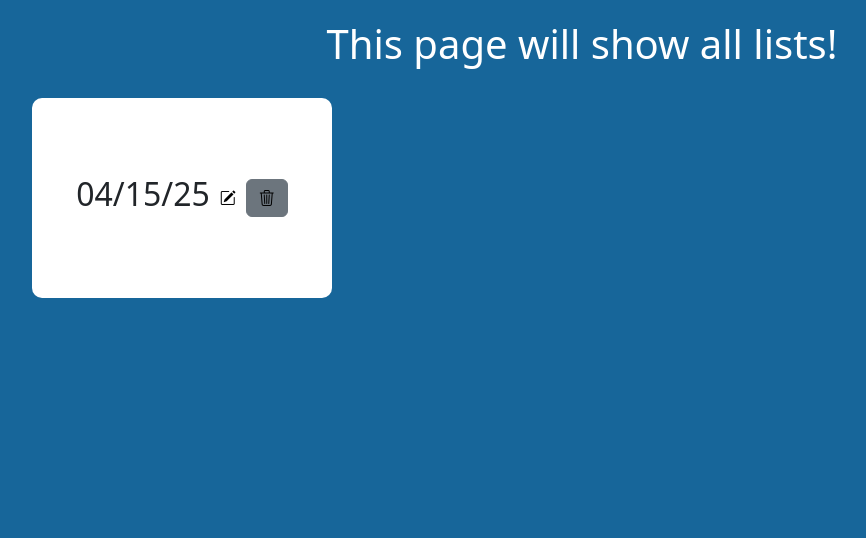
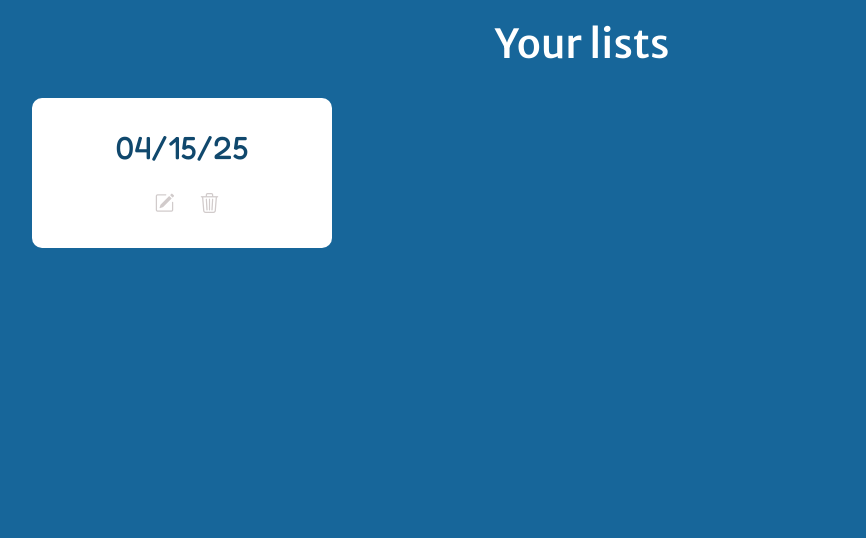
Before and after one commit to BolognaKenshin/to-do-list, a Flask app: page /all in a window 1280 px wide. Shown: the part 50-588 px from the top of the page, without its empty margins (58-924 px from the left). Run offline with Flask 3, Linux system fonts and the light colour scheme; a user stored in the database is signed in; some libraries are stand-ins or nearby versions.

```diff
--- a/static/css/styles.css
+++ b/static/css/styles.css
@@ -4,6 +4,8 @@ a {
 
 #all-lists-headline {
     color: white;
+    font-family: "Merriweather Sans", sans-serif;
+    font-size: 40px;
     text-align: center;
     margin: 20px 0;
 }
@@ -86,8 +88,6 @@ a {
 
     }
 }
-
-
 
 #footer-bar {
     align-items: center;
@@ -243,15 +243,12 @@ label {
     background-color: white;
     border-radius: 10px;
     display: flex;
-    height: 200px;
+    flex-direction: column;
+    height: 150px;
     width: 300px;
     justify-content: center;
     margin: 10px;
     text-align: center;
-}
-
-.list-card.done {
-    color: rgb(209, 203, 203);
 }
 
 #list-card-holder {
@@ -446,15 +443,19 @@ i.important-done {
     color: #10486d;
 }
 
-i.bi-trash3 {
-    color: black;
+i.bi-trash3, i.bi-pencil-square {
+    color: rgb(209, 203, 203);
+    font-size: 20px;
     line-height: 1;
+}
+
+i.bi-trash3:hover, i.bi-pencil-square:hover {
+    color: #10486d;
+    transition: color 0.2s ease;
 }
 
 
 i.bi-pencil-square {
-    color: black;
-    line-height: 1;
     margin: 10px;
 }
 
@@ -505,3 +506,36 @@ span {
     height: 50px; /* Match .task-div height */
     margin: 5px 0; /* Match .task-div margins */
     opacity: 0.5; /* Slight transparency */
+}
+
+.card-button-div {
+    display: flex;
+
+    justify-content: space-evenly;
+    width: 35%;
+}
+
+.list-card-name, .list-done-name {
+    color: #10486d;
+    font-family: "Fredoka", sans-serif;
+    font-weight: 450;
+    margin-bottom: 25px;
+
+}
+
+.list-done-name {
+    color: rgb(209, 203, 203);
+    margin-bottom: 25px;
+}
+
+.delete-list-btn {
+    color: rgb(209, 203, 203);
+    background-color: white;
+    border-width: 0;
+    padding: 0;
+}
+
+.delete-list-btn:hover {
+    background-color: white;
+
+}
--- a/templates/lists.html
+++ b/templates/lists.html
@@ -1,7 +1,7 @@
 {% include 'header.html' %}
 
 <main id="all-lists-main">
-        <h1 id="all-lists-headline">This page will show all lists!</h1>
+        <h1 id="all-lists-headline">Your lists</h1>
         {% if error_message %}
             <p class="error_message">{{ error_message }}</p>
         {% endif %}
@@ -9,7 +9,8 @@
                 {% set delete_list_url = url_for('delete_list') %}
                 {% for list in ongoing_lists %}
                 <div class="list-card">
-                        <h2>{{ list.list_name }}</h2>
+                        <h2 class="list-card-name">{{ list.list_name }}</h2>
+                        <div class="card-button-div">
                             <a href="{{ url_for('edit_list', list_url_id=list.list_url_id) }}"><i class="bi bi-pencil-square"></i></a>
                             <button type="button" class="btn btn-secondary delete-list-btn" data-bs-container="body" data-bs-toggle="popover" data-bs-placement="top" data-bs-content="<p>Delete this list?</p>
                                     <form action='/delete-list' methods='DELETE'>
@@ -19,10 +20,12 @@
                                     <i class="bi bi-trash3"></i>
                             </button>
                         </div>
+                </div>
                 {% endfor %}
                 {% for list in finished_lists %}
                  <div class="list-card done">
-                        <s>{{ list.list_name }}</s>
+                        <h2 class="list-done-name"><s>{{ list.list_name }}</s></h2>
+                        <div class="card-button-div">
                             <a href="{{ url_for('edit_list', list_url_id=list.list_url_id) }}"><i class="bi bi-pencil-square"></i></a>
                             <button type="button" class="btn btn-secondary delete-list-btn" data-bs-container="body" data-bs-toggle="popover" data-bs-placement="top" data-bs-content="<p>Delete this list?</p>
                                     <form action='/delete-list' methods='DELETE'>
@@ -32,6 +35,7 @@
                                     <i class="bi bi-trash3"></i>
                             </button>
                         </div>
+                </div>
                 {% endfor %}
         </div>
 
```
Also changed, not shown: instance/to-dos.db. Lines whose indentation alone changed are shown as unchanged.
